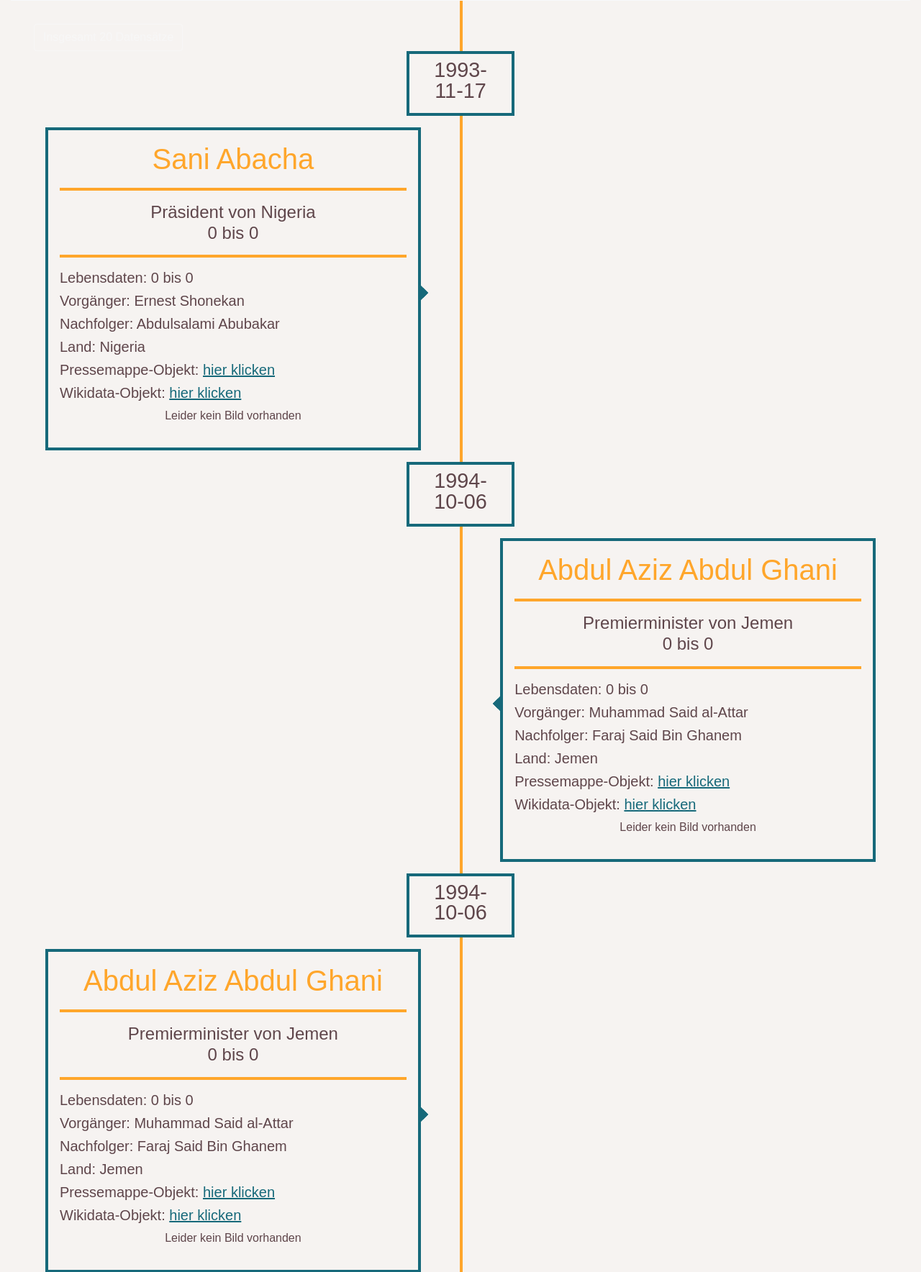
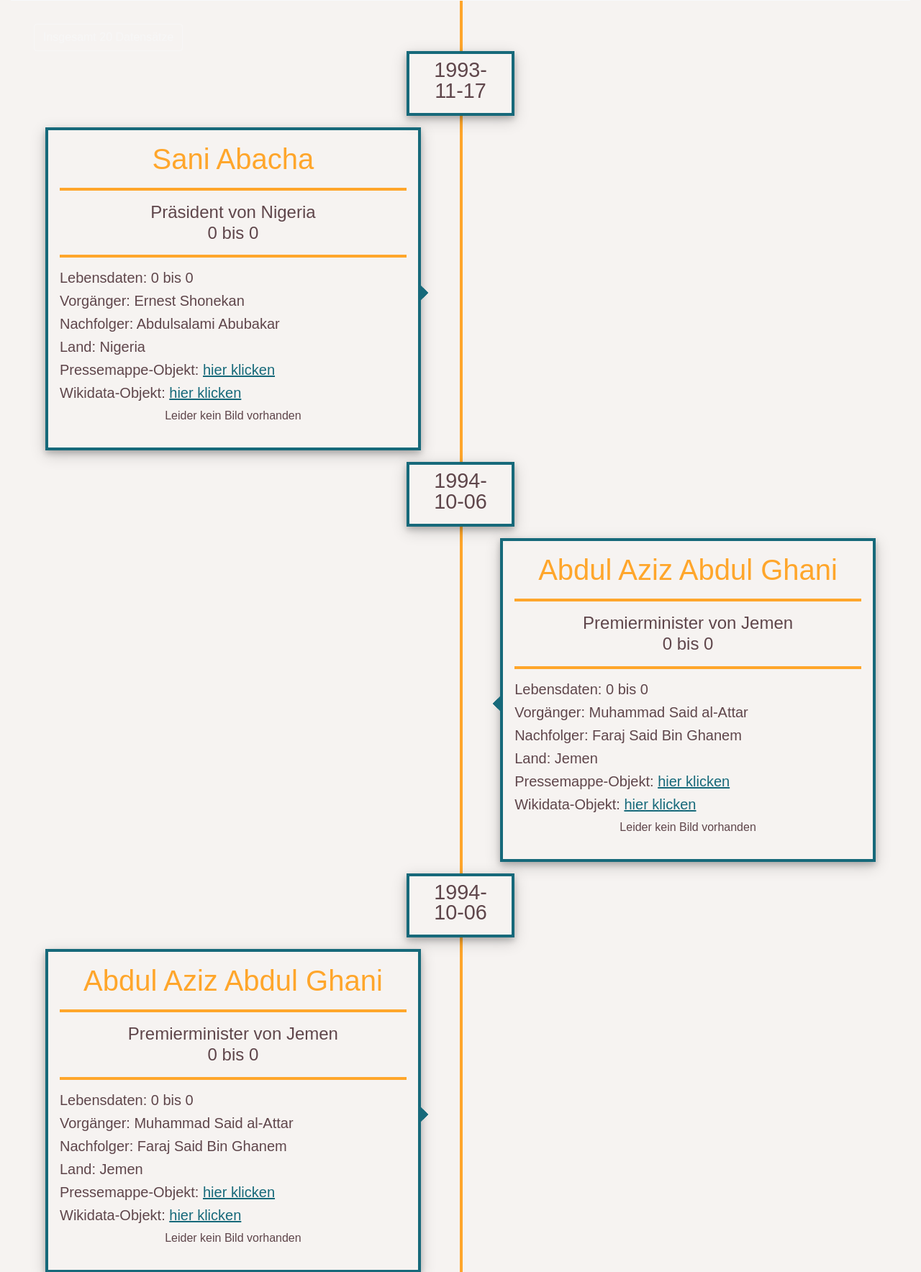
Before and after one commit to julstan/projectPressemappe20, a Django app: template Pressemappe/timeline/templates/timeline/timeline.html in a window 1280 px wide. Shown: the part 289-2057 px from the top of the page at 72% size. Run offline with Django 3.2, Linux system fonts and the light colour scheme; data comes from the database, SQL or seed files in the repository; the template is opened without the code that fills it: values that come from a table or form of the project are taken from there, most other values are stand-ins (such as "Sample title", 1, 10 or a date in 2020); some libraries are stand-ins or nearby versions.

Commit message:
Boxen mit Schatten

```diff
--- a/Pressemappe/timeline/static/css/timeline_neu.css
+++ b/Pressemappe/timeline/static/css/timeline_neu.css
@@ -74,6 +74,7 @@
 	 position: relative;
 	 margin: 1rem 3rem 1rem 1rem;
 	 clear: both;
+	 box-shadow: 0 4px 8px 0 rgba(0, 0, 0, 0.2), 0 6px 20px 0 rgba(0, 0, 0, 0.19);
 }
  .timeline__item:after, .timeline__item:before {
 	 content: '';
@@ -228,6 +229,7 @@ img {
     width: 80%;
     object-fit: cover;
     height: 300px;
+    box-shadow: 0 4px 8px 0 rgba(0, 0, 0, 0.2), 0 6px 20px 0 rgba(0, 0, 0, 0.19);
 }
 
 .flex-container {
```
